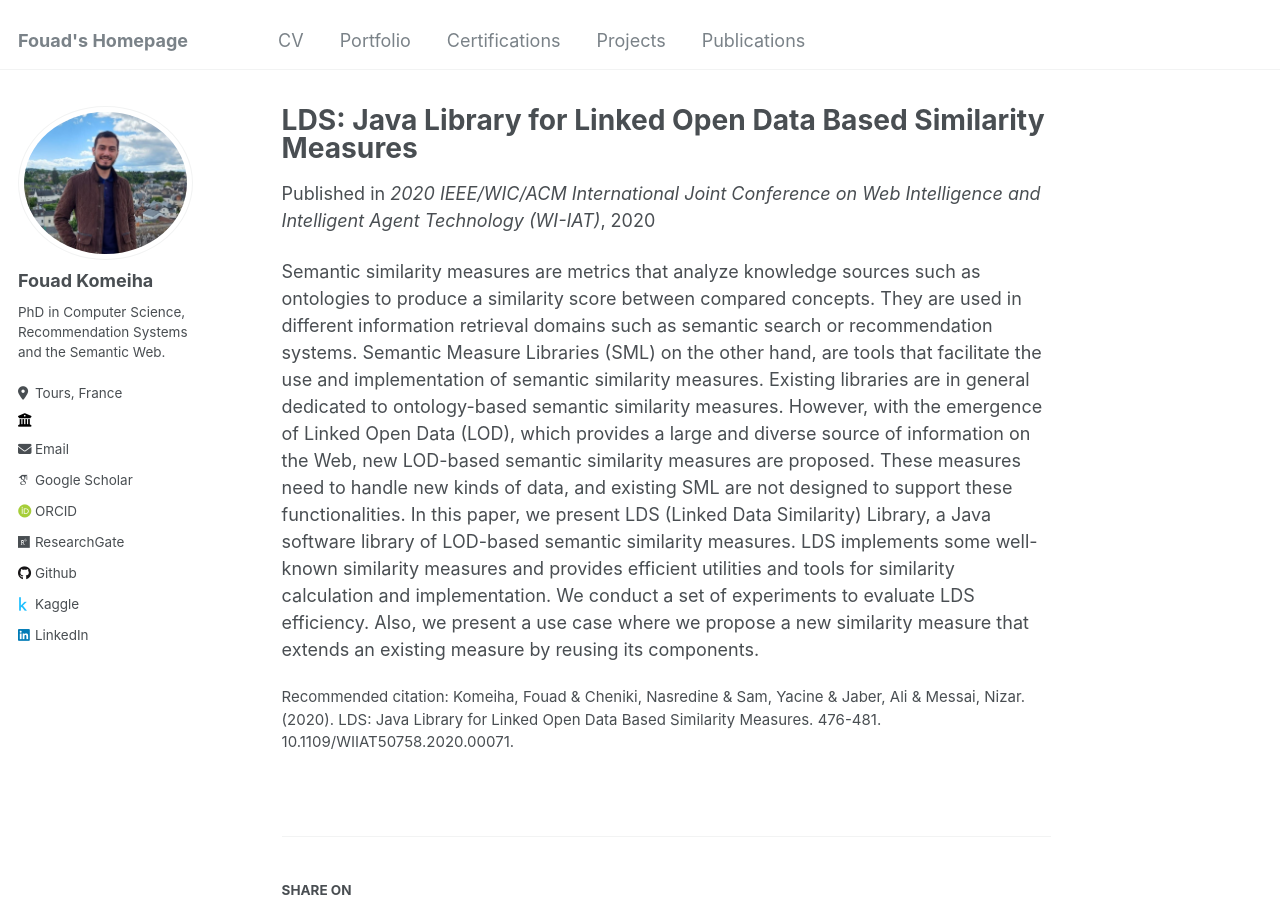
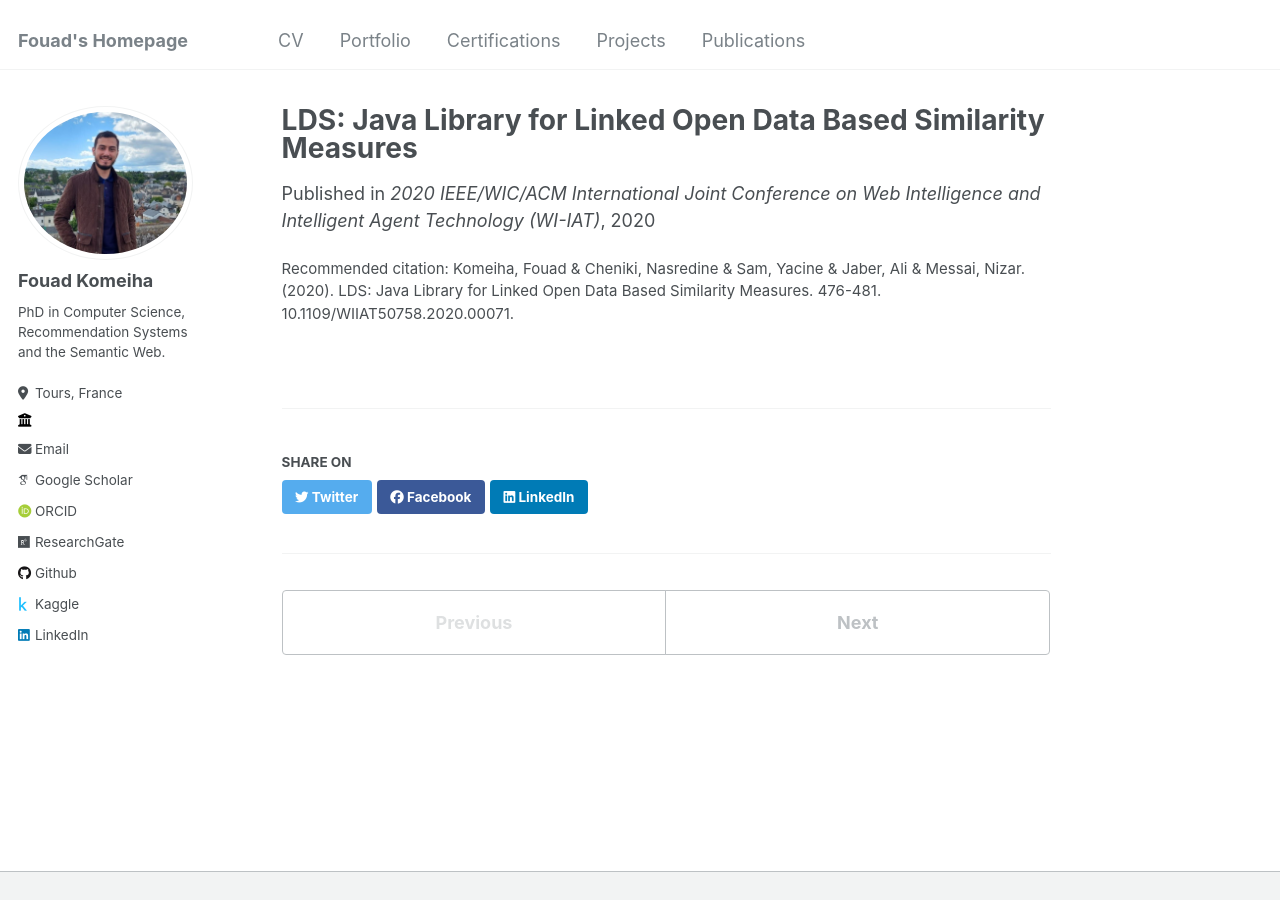
Before and after one commit to FouadKom/FouadKom.github.io, a Jekyll site: the page built from _publications/2020-12-LDS Java Library for Linked Open Data Based Similarity Measures.md, in a window 1280 px wide and 900 px high. Built offline with Jekyll 4.4.1, drawn with Linux system fonts in a browser that asks for light colours; some web fonts are replaced.

Commit message:
Update 2020-12-LDS Java Library for Linked Open Data Based Similarity Measures.md

```diff
--- a/_publications/2020-12-LDS Java Library for Linked Open Data Based Similarity Measures.md
+++ b/_publications/2020-12-LDS Java Library for Linked Open Data Based Similarity Measures.md
@@ -2,10 +2,8 @@
 title: "LDS: Java Library for Linked Open Data Based Similarity Measures"
 collection: publications
 permalink: /publication/2020-12-LDS Java Library for Linked Open Data Based Similarity Measures
-excerpt: 'This paper is about the number 2. The number 3 is left for future work.'
+excerpt: 'Semantic similarity measures are metrics that analyze knowledge sources such as ontologies to produce a similarity score between compared concepts. They are used in different information retrieval domains such as semantic search or recommendation systems. Semantic Measure Libraries (SML) on the other hand, are tools that facilitate the use and implementation of semantic similarity measures. Existing libraries are in general dedicated to ontology-based semantic similarity measures. However, with the emergence of Linked Open Data (LOD), which provides a large and diverse source of information on the Web, new LOD-based semantic similarity measures are proposed. These measures need to handle new kinds of data, and existing SML are not designed to support these functionalities. In this paper, we present LDS (Linked Data Similarity) Library, a Java software library of LOD-based semantic similarity measures. LDS implements some well-known similarity measures and provides efficient utilities and tools for similarity calculation and implementation. We conduct a set of experiments to evaluate LDS efficiency. Also, we present a use case where we propose a new similarity measure that extends an existing measure by reusing its components.'
 date: 2020-12-01
 venue: '2020 IEEE/WIC/ACM International Joint Conference on Web Intelligence and Intelligent Agent Technology (WI-IAT)'
 citation: 'Komeiha, Fouad & Cheniki, Nasredine & Sam, Yacine & Jaber, Ali & Messai, Nizar. (2020). LDS: Java Library for Linked Open Data Based Similarity Measures. 476-481. 10.1109/WIIAT50758.2020.00071. '
 ---
-
-Semantic similarity measures are metrics that analyze knowledge sources such as ontologies to produce a similarity score between compared concepts. They are used in different information retrieval domains such as semantic search or recommendation systems. Semantic Measure Libraries (SML) on the other hand, are tools that facilitate the use and implementation of semantic similarity measures. Existing libraries are in general dedicated to ontology-based semantic similarity measures. However, with the emergence of Linked Open Data (LOD), which provides a large and diverse source of information on the Web, new LOD-based semantic similarity measures are proposed. These measures need to handle new kinds of data, and existing SML are not designed to support these functionalities. In this paper, we present LDS (Linked Data Similarity) Library, a Java software library of LOD-based semantic similarity measures. LDS implements some well-known similarity measures and provides efficient utilities and tools for similarity calculation and implementation. We conduct a set of experiments to evaluate LDS efficiency. Also, we present a use case where we propose a new similarity measure that extends an existing measure by reusing its components.
```
